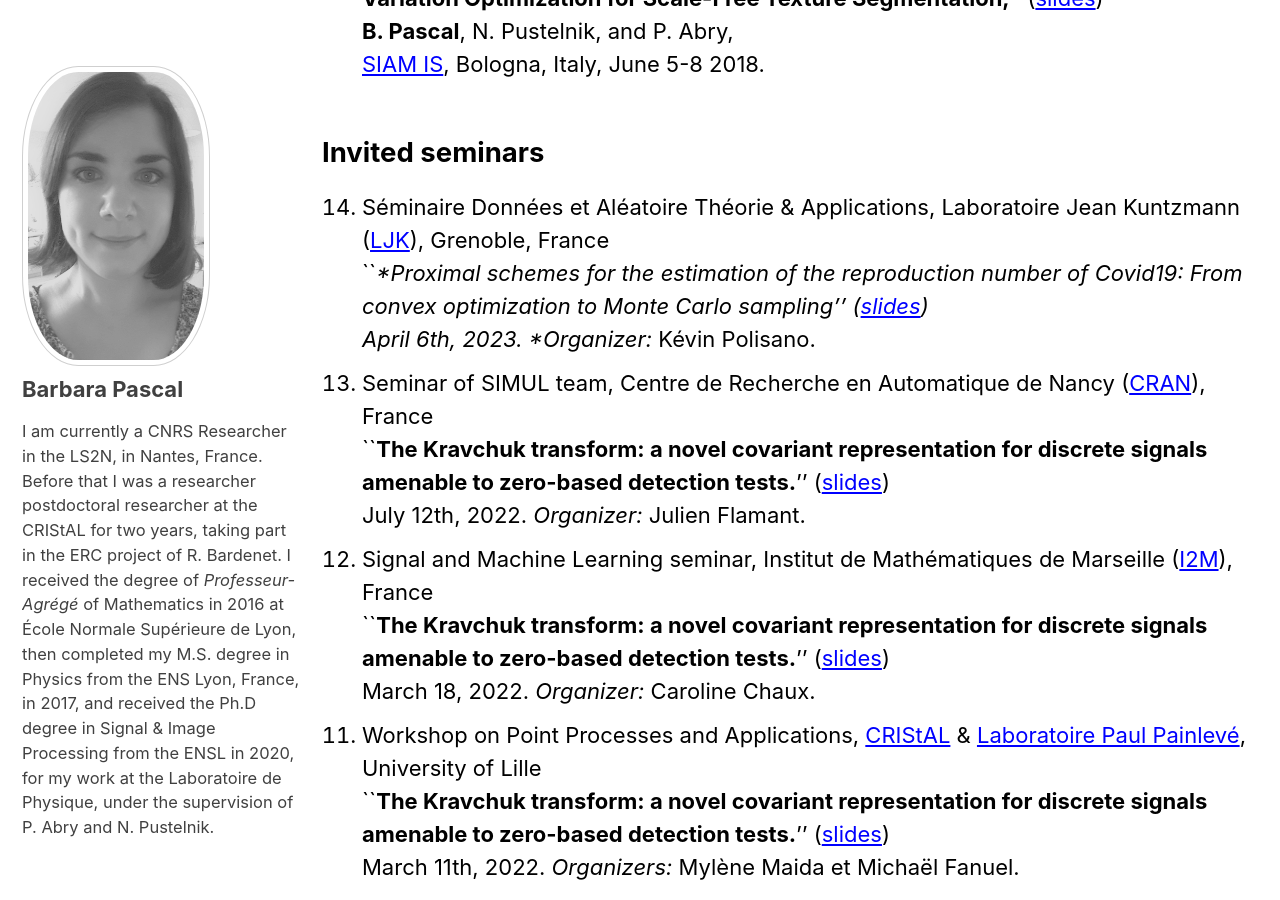
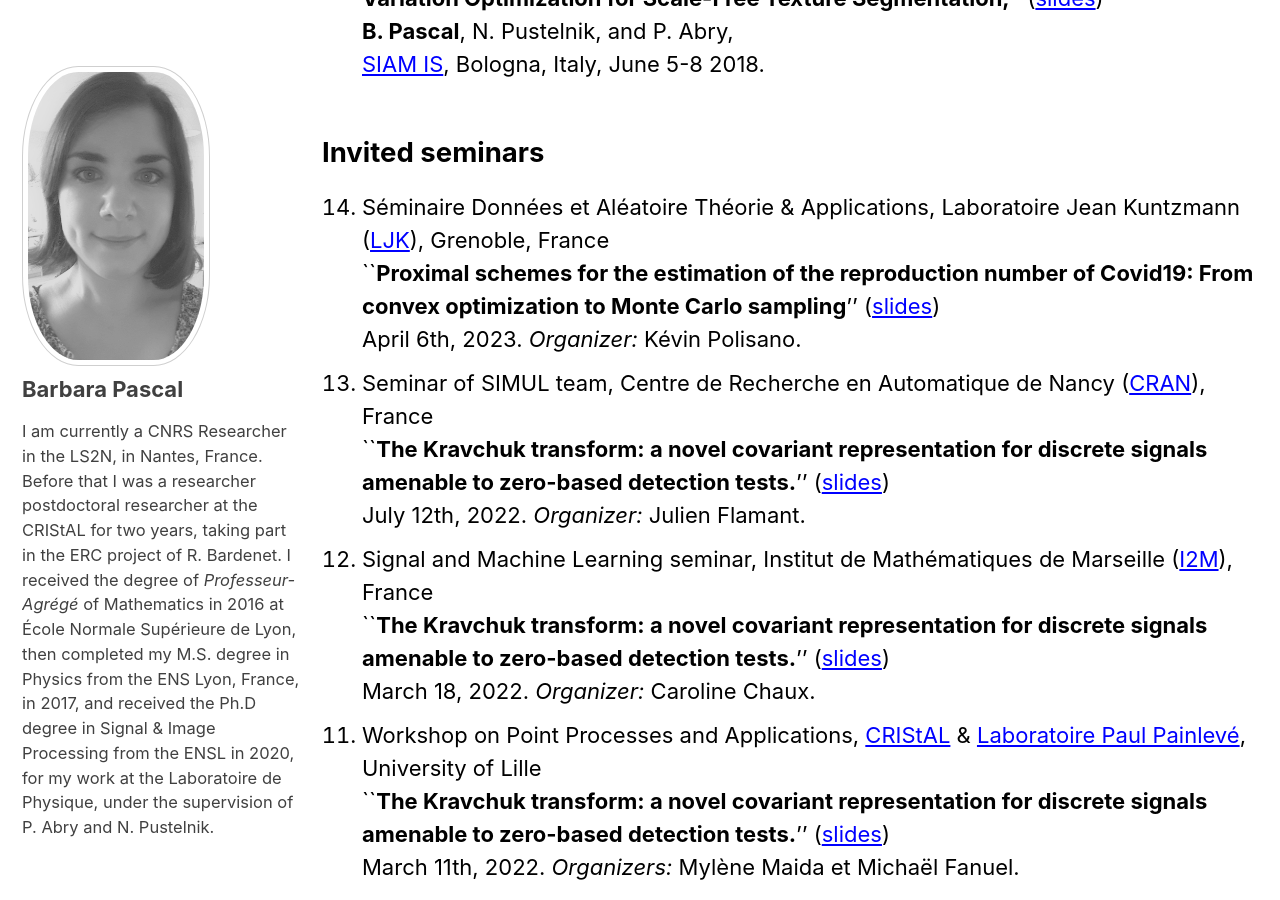
Before and after one commit to bpascal-fr/bpascal-fr.github.io, a Jekyll site: the page built from _pages/invitations.md, in a window 1280 px wide and 900 px high, scrolled down 536 px. Built offline with Jekyll 4.4.1, drawn with Linux system fonts in a browser that asks for light colours; cached includes are drawn as plain includes; nearby versions of some CDN libraries; some web fonts are replaced.

Commit message:
seminar Grenoble

```diff
--- a/_pages/invitations.md
+++ b/_pages/invitations.md
@@ -21,7 +21,7 @@ title: "Invited talks"
 ## Invited seminars
 
 2. Séminaire Données et Aléatoire Théorie & Applications, Laboratoire Jean Kuntzmann ([LJK](https://www-ljk.imag.fr/)), Grenoble, France
-``**Proximal schemes for the estimation of the reproduction number of Covid19: From convex optimization to Monte Carlo sampling'' ([slides](../assets/pdfs/LJK23.pdf))
+``**Proximal schemes for the estimation of the reproduction number of Covid19: From convex optimization to Monte Carlo sampling**'' ([slides](../assets/pdfs/LJK23.pdf))
 April 6th, 2023. *Organizer:* Kévin Polisano.
 1. Seminar of SIMUL team, Centre de Recherche en Automatique de Nancy ([CRAN](http://www.cran.univ-lorraine.fr/)), France
 ``**The Kravchuk transform: a novel covariant representation for discrete signals amenable to zero-based detection tests.**'' ([slides](../assets/pdfs/CRAN22.pdf))
```
